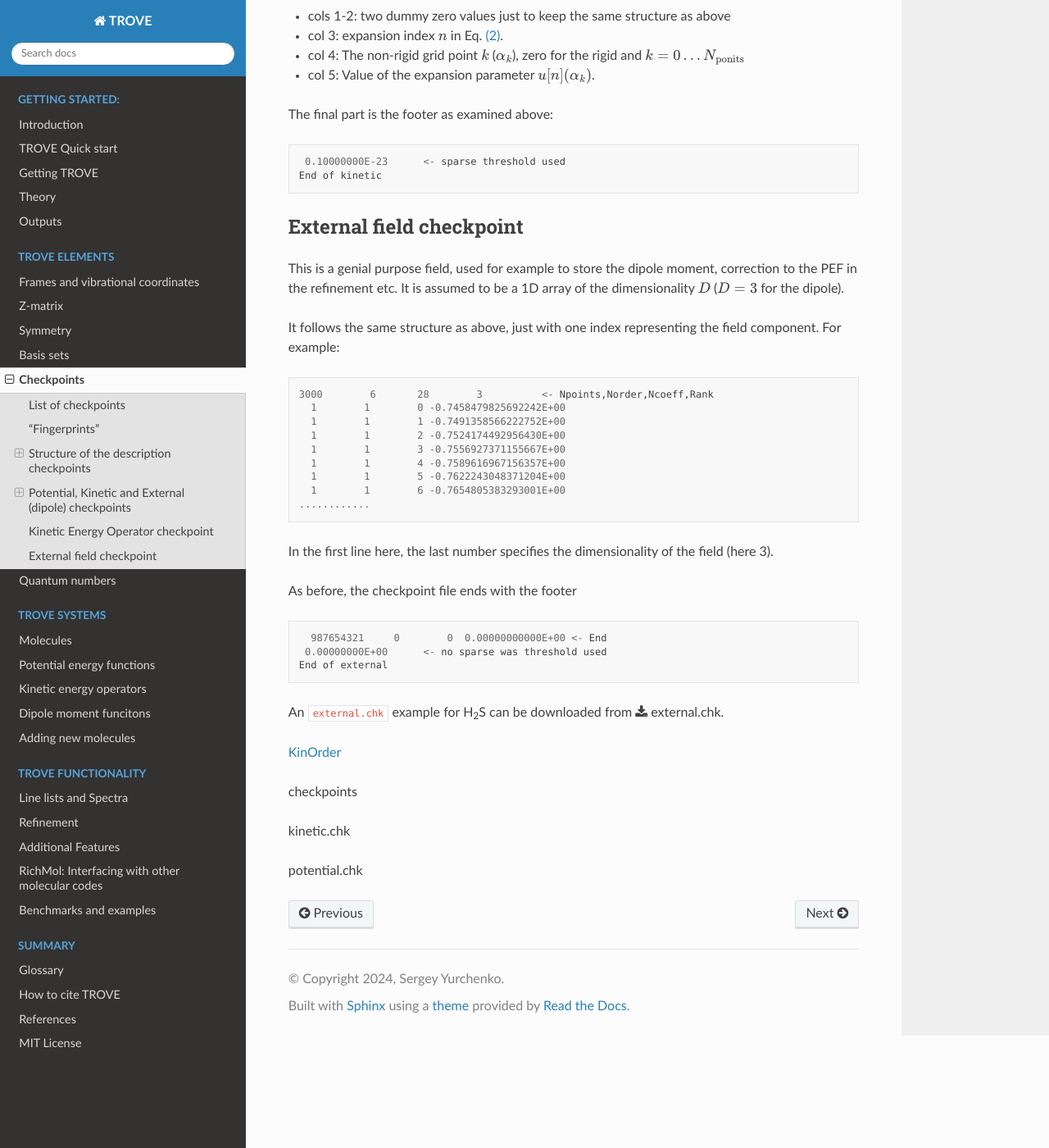
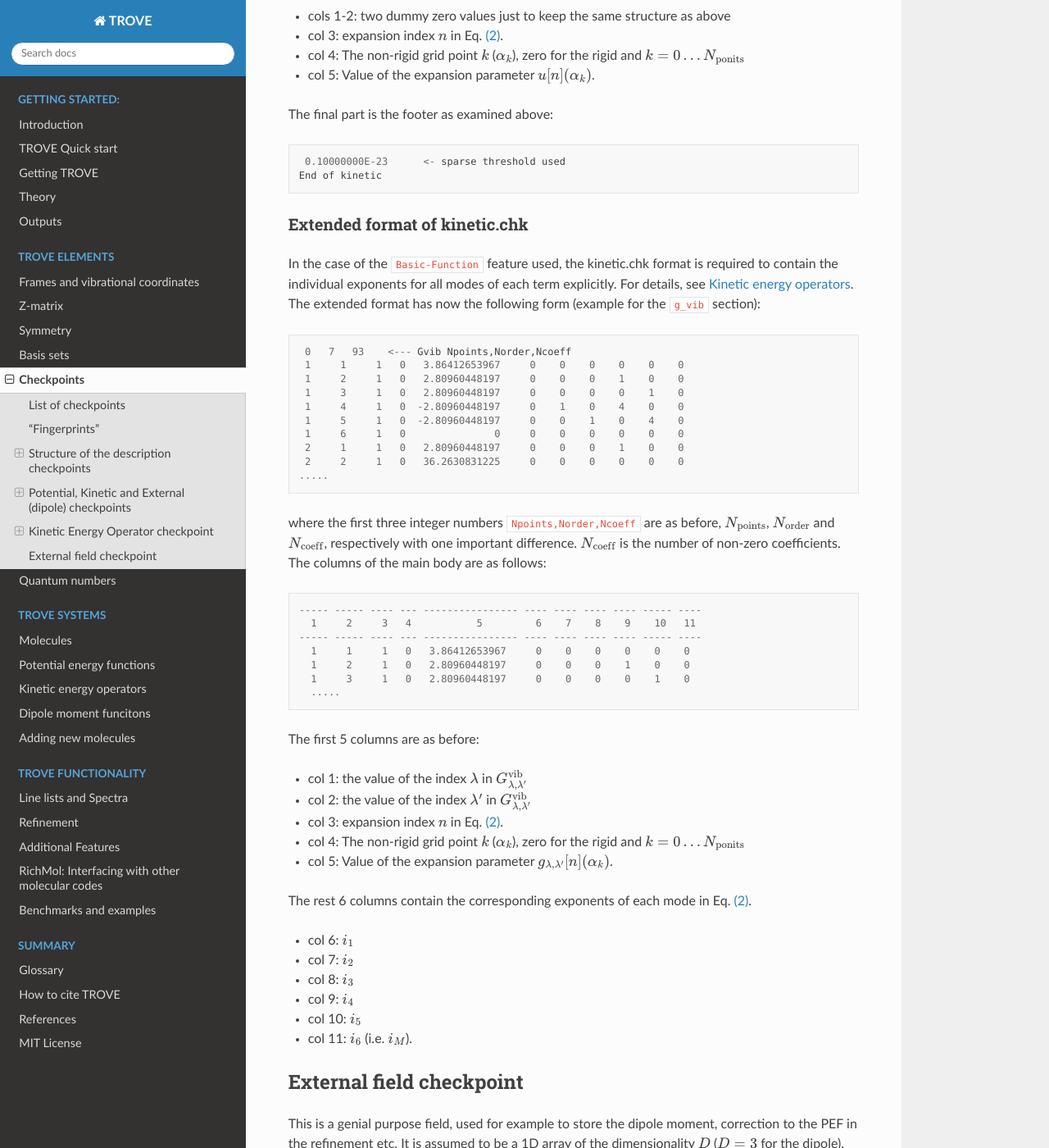
Before and after one commit to Trovemaster/TROVE, a Sphinx documentation site: the page built from docs/source/checkpoints.rst, in a window 1280 px wide and 1400 px high, scrolled down 18269 px. Shown: the whole window at 82% size. Built offline with Sphinx 7.4.7 and the Read the Docs theme 2.0.0, drawn with Linux system fonts in a browser that asks for light colours; formulas are drawn with MathJax 3; cross-references to code outside the pages are shown as plain code.

Commit message:
attempt to create analytic kin_c2h2 using basic-functions and docs for kinetic.chk for basic

```diff
--- a/docs/source/checkpoints.rst
+++ b/docs/source/checkpoints.rst
@@ -863,6 +863,54 @@ The  final part is the footer as examined above:
    End of kinetic
 
 
+Extended format of kinetic.chk
+------------------------------
+
+In the case of the ``Basic-Function`` feature used, the kinetic.chk format is required to contain the individual exponents for all modes of each term explicitly. For details, see :doc:`kinetic`. The extended format has now the following form (example for the ``g_vib`` section):
+::
+
+       0   7   93    <--- Gvib Npoints,Norder,Ncoeff
+       1     1     1   0   3.86412653967     0    0    0    0    0    0
+       1     2     1   0   2.80960448197     0    0    0    1    0    0
+       1     3     1   0   2.80960448197     0    0    0    0    1    0
+       1     4     1   0  -2.80960448197     0    1    0    4    0    0
+       1     5     1   0  -2.80960448197     0    0    1    0    4    0
+       1     6     1   0               0     0    0    0    0    0    0
+       2     1     1   0   2.80960448197     0    0    0    1    0    0
+       2     2     1   0   36.2630831225     0    0    0    0    0    0
+      .....
+
+
+where the first three integer numbers ``Npoints,Norder,Ncoeff`` are as before, :math:`N_{\rm points}`, :math:`N_{\rm order}` and :math:`N_{\rm coeff}`, respectively with one important difference. :math:`N_{\rm coeff}` is the number of non-zero coefficients. The columns of the main body are as follows:
+::
+
+     ----- ----- ---- --- ---------------- ---- ---- ---- ---- ----- ----
+       1     2     3   4           5         6    7    8    9    10   11
+     ----- ----- ---- --- ---------------- ---- ---- ---- ---- ----- ----
+       1     1     1   0   3.86412653967     0    0    0    0    0    0
+       1     2     1   0   2.80960448197     0    0    0    1    0    0
+       1     3     1   0   2.80960448197     0    0    0    0    1    0
+       .....
+
+The first 5 columns are as before:
+
+- col 1: the value of the index :math:`\lambda` in :math:`G_{\lambda,\lambda'}^{\rm vib}`
+- col 2: the value of the index :math:`\lambda'` in :math:`G_{\lambda,\lambda'}^{\rm vib}`
+- col 3: expansion index :math:`n` in Eq. :eq:`e-F-i`.
+- col 4: The non-rigid grid point :math:`k` (:math:`\alpha_k`), zero for the rigid and :math:`k=0\ldots N_{\rm ponits}`
+- col 5: Value of the expansion parameter :math:`g_{\lambda,\lambda'}[n](\alpha_k)`.
+
+The rest 6 columns contain the corresponding exponents of each mode in Eq. :eq:`e-F-i`.
+
+- col 6: :math:`i_1`
+- col 7: :math:`i_2`
+- col 8: :math:`i_3`
+- col 9: :math:`i_4`
+- col 10: :math:`i_5`
+- col 11: :math:`i_6` (i.e. :math:`i_M`).
+
+
+
 External field checkpoint
 =========================
 
@@ -894,14 +942,9 @@ As before, the checkpoint file ends with the footer
 
 An ``external.chk`` example for  H\ :sub:`2`\ S   can be downloaded from :download:`external.chk <./input/external.chk>`.
 
-.. literalinclude::
 
 
 
-:term:`KinOrder`
 
-:index:`checkpoints`
 
-:index:`kinetic.chk`
-
-:index:`potential.chk`
+.. literalinclude::
```
Also changed, not shown: docs/source/kinetic.rst (+51 -1 lines), 4 other files.
